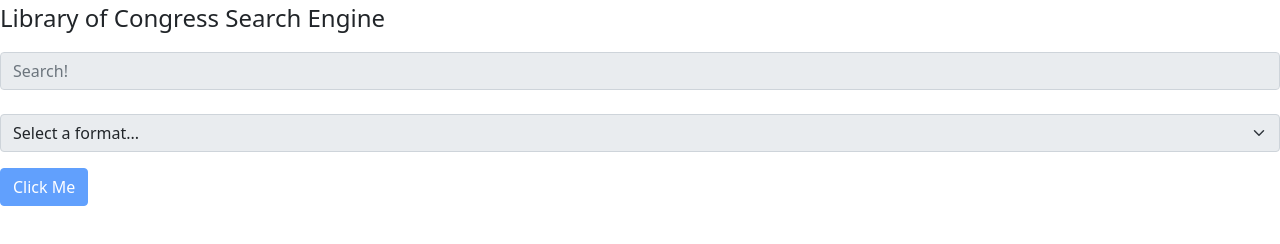
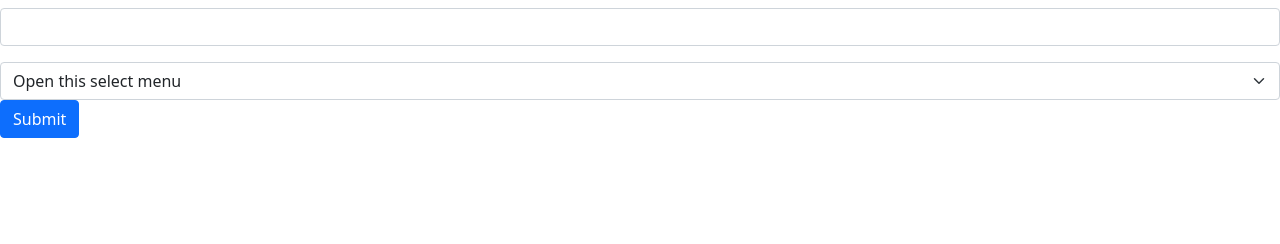
Before and after one commit to Joel-Benson-Bootcamp/congress, a plain HTML site: page index.html in a window 1280 px wide. Drawn offline with nearby package versions, Linux system fonts and the light colour scheme.

Commit message:
fixed form

```diff
--- a/index.html
+++ b/index.html
@@ -9,24 +9,17 @@
 </head>
 <body>
     <form>
-        <fieldset disabled>
-          <legend>Library of Congress Search Engine</legend>
-          <div class="mb-3">
-            <label for="disabledTextInput" class="form-label"></label>
-            <input type="text" id="disabledTextInput" class="form-control" placeholder="Search!">
-          </div>
-          <div class="mb-3">
-            <label for="disabledSelect" class="form-label"></label>
-            <select id="disabledSelect" class="form-select">
-              <option>Select a format...</option>
-            </select>
-          </div>
-          <div class="mb-3">
-              </label>
-            </div>
-          </div>
-          <button type="submit" class="btn btn-primary">Click Me</button>
-        </fieldset>
+        <div class="mb-3">
+          <label for="exampleInputEmail1" class="form-label"></label>
+          <input type="email" class="form-control" id="exampleInputEmail1" aria-describedby="emailHelp">
+        </div>
+        <select class="form-select" aria-label="Default select example">
+            <option selected>Open this select menu</option>
+            <option value="1">One</option>
+            <option value="2">Two</option>
+            <option value="3">Three</option>
+          </select>
+        <button type="submit" class="btn btn-primary">Submit</button>
       </form>
 </body>
 </html>
```
